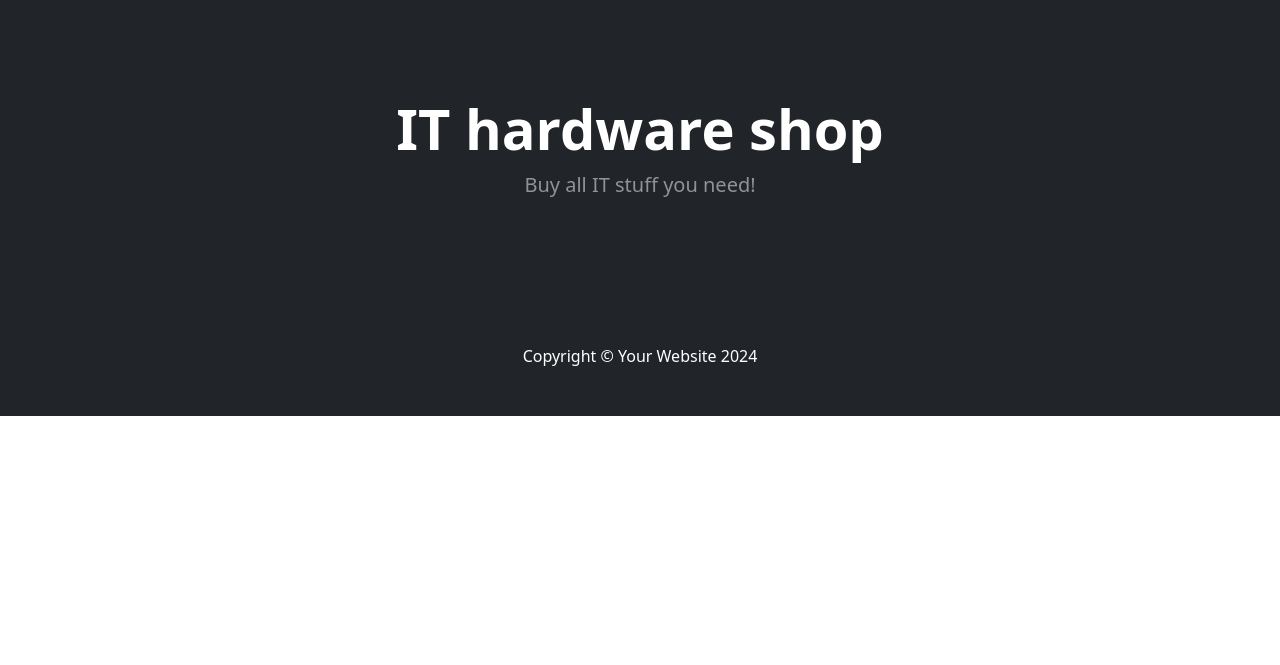
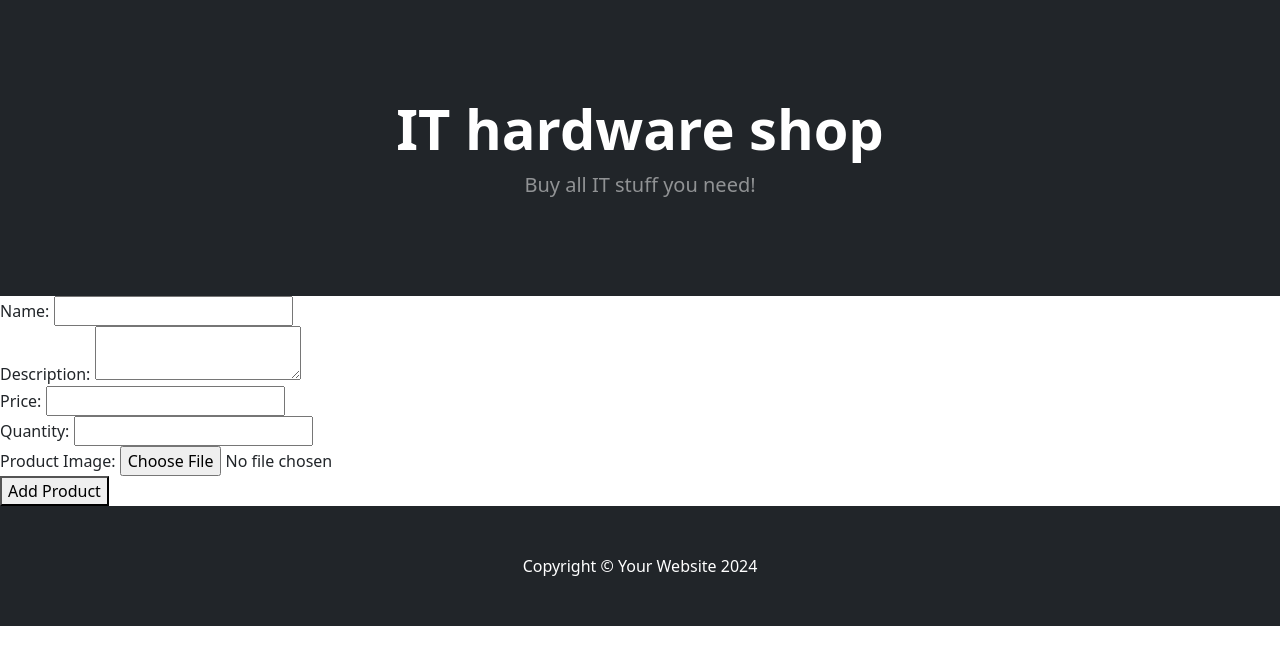
Before and after one commit to majki2k/Projekt_zespolowy, a Flask app: template app/templates/add_item.html in a window 1280 px wide. Shown: the part 57-722 px from the top of the page. Run offline with Flask 3, Linux system fonts and the light colour scheme; the template is opened without the code that fills it, so the values that code supplies are empty, except form fields; tables that the repository leaves empty hold one stand-in row (values such as "Sample post"); form fields are guessed from the names that the template uses; some libraries are stand-ins or nearby versions.

Commit message:
add_item added

```diff
--- a/app/templates/add_item.html
+++ b/app/templates/add_item.html
@@ -5,7 +5,30 @@ Add Items
 {% endblock %}
 
 {% block content %}
-
-
-
+<form method="POST" action="{{ url_for('product') }}">
+    {{ form.hidden_tag() }}
+    <div>
+        <label for="name">Name:</label>
+        {{ form.name(id="name") }}
+    </div>
+    <div>
+        <label for="description">Description:</label>
+        {{ form.description(id="description") }}
+    </div>
+    <div>
+        <label for="price">Price:</label>
+        {{ form.price(id="price") }}
+    </div>
+    <div>
+        <label for="quantity">Quantity:</label>
+        {{ form.quantity(id="quantity") }}
+    </div>
+    <div>
+        <label for="product_image">Product Image:</label>
+        {{ form.product_image(id="product_image") }}
+    </div>
+    <div>
+        <button type="submit">Add Product</button>
+    </div>
+</form>
 {% endblock %}
```
